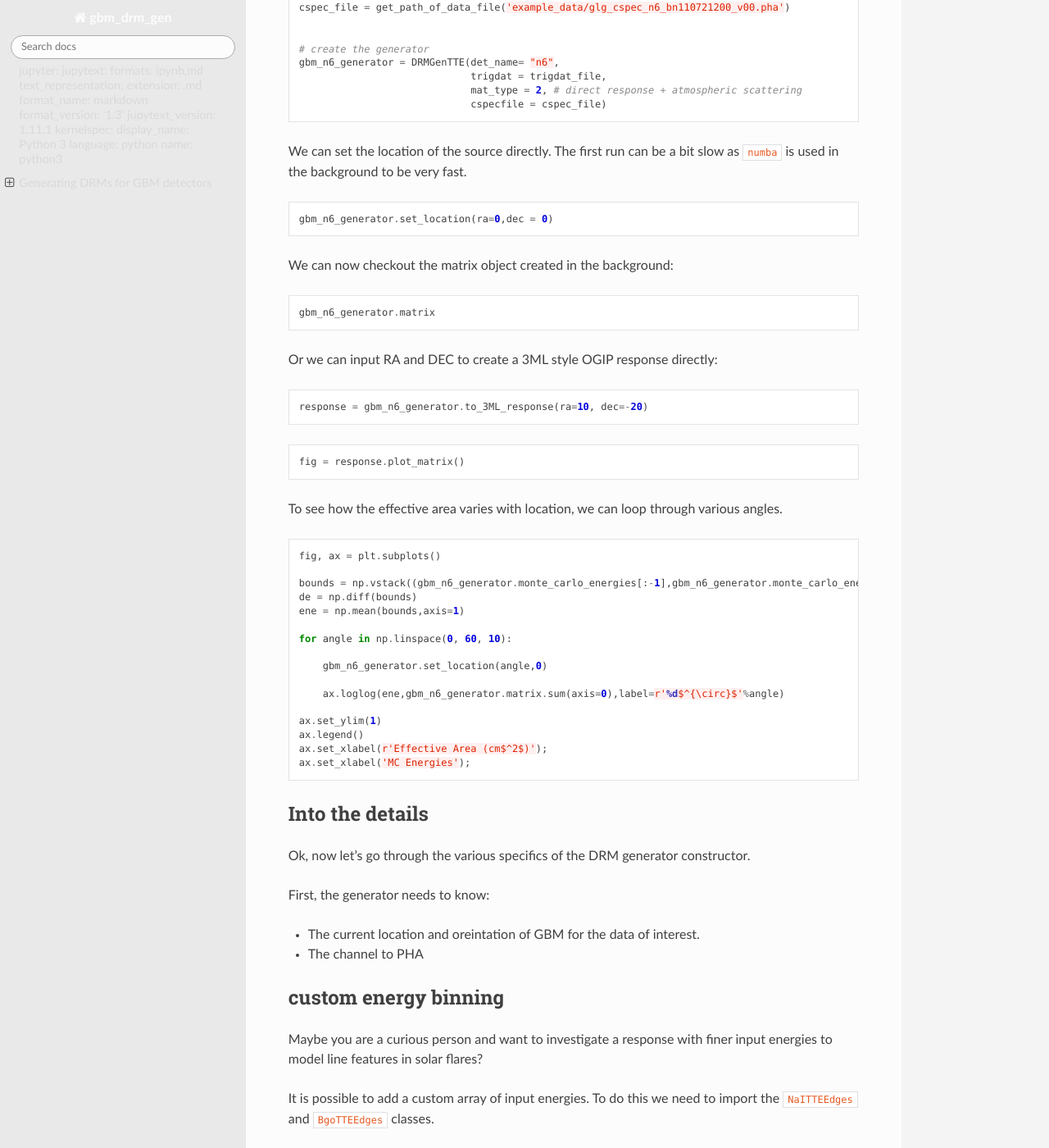
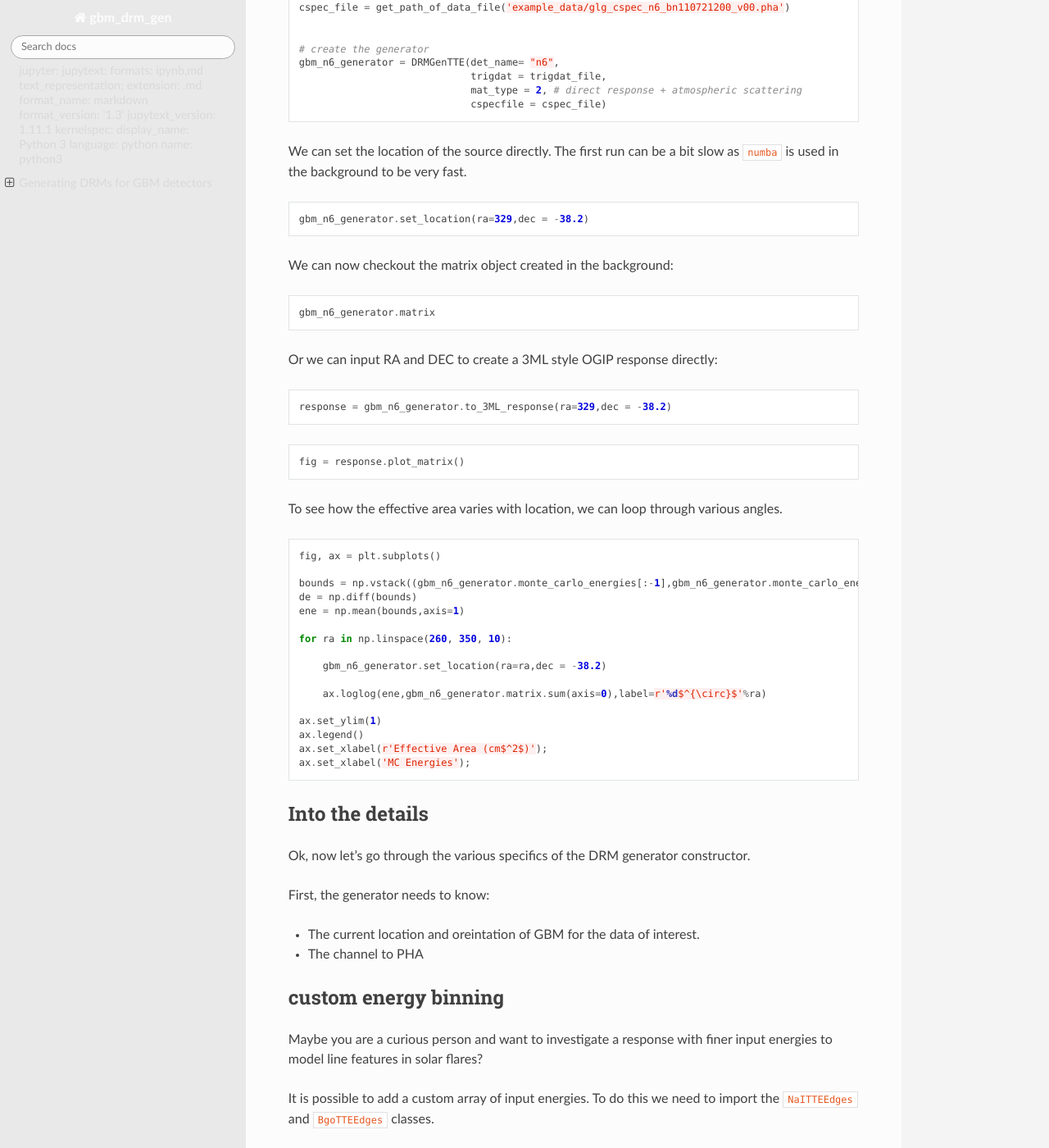
Before and after one commit to grburgess/gbm_drm_gen, a Sphinx documentation site: the page built from docs/md/drm_gen_doc.md, in a window 1280 px wide and 1400 px high, scrolled down 1043 px. Shown: the whole window at 82% size. Built offline with Sphinx 7.4.7 and the Read the Docs theme 2.0.0, drawn with Linux system fonts in a browser that asks for light colours; the version number could not be read and is left out; some of the changed text lies outside the part shown.

Commit message:
update teh RA and DEC

````diff
--- a/docs/md/drm_gen_doc.md
+++ b/docs/md/drm_gen_doc.md
@@ -62,7 +62,7 @@ gbm_n6_generator = DRMGenTTE(det_name= "n6",
 We can set the location of the source directly. The first run can be a bit slow as ```numba``` is used in the background to be very fast.
 
 ```python
-gbm_n6_generator.set_location(ra=0,dec = 0)
+gbm_n6_generator.set_location(ra=329,dec = -38.2)
 ```
 
 We can now checkout the matrix object created in the background:
@@ -74,7 +74,7 @@ gbm_n6_generator.matrix
 Or we can input RA and DEC to create a 3ML style OGIP response directly:
 
 ```python
-response = gbm_n6_generator.to_3ML_response(ra=10, dec=-20)
+response = gbm_n6_generator.to_3ML_response(ra=329,dec = -38.2)
 ```
 
 ```python
@@ -90,11 +90,11 @@ bounds = np.vstack((gbm_n6_generator.monte_carlo_energies[:-1],gbm_n6_generator.
 de = np.diff(bounds)
 ene = np.mean(bounds,axis=1)
 
-for angle in np.linspace(0, 60, 10):
+for ra in np.linspace(260, 350, 10):
 
-    gbm_n6_generator.set_location(angle,0)
+    gbm_n6_generator.set_location(ra=ra,dec = -38.2)
 
-    ax.loglog(ene,gbm_n6_generator.matrix.sum(axis=0),label=r'%d$^{\circ}$'%angle)
+    ax.loglog(ene,gbm_n6_generator.matrix.sum(axis=0),label=r'%d$^{\circ}$'%ra)
 
 ax.set_ylim(1)
 ax.legend()
@@ -154,7 +154,7 @@ gbm_n6_generator = DRMGenTTE(det_name= "n6",
                             )
 
 
-response = gbm_n6_generator.to_3ML_response(ra=10, dec=-20)
+response = gbm_n6_generator.to_3ML_response(ra=329,dec = -38.2)
 
 fig = response.plot_matrix()
 ```
@@ -175,7 +175,7 @@ gbm_n6_generator = DRMGenTTE(det_name= "n6",
                             )
 
 
-response = gbm_n6_generator.to_3ML_response(ra=10, dec=-20)
+response = gbm_n6_generator.to_3ML_response(ra=329,dec = -38.2)
 
 fig = response.plot_matrix()
 ```
@@ -195,7 +195,7 @@ gbm_n6_generator = DRMGenTTE(det_name= "n6",
 
                             )
 
-gbm_n6_generator.set_location(0,0)
+gbm_n6_generator.set_location(ra=329,dec = -38.2)
 
 
 plt.matshow(gbm_n6_generator.matrix.T)
@@ -212,7 +212,7 @@ gbm_n6_generator = DRMGenTTE(det_name= "n6",
 
                             )
 
-gbm_n6_generator.set_location(0,0)
+gbm_n6_generator.set_location(ra=329,dec = -38.2)
 
 
 plt.matshow(gbm_n6_generator.matrix.T)
@@ -231,7 +231,7 @@ gbm_n6_generator = DRMGenTTE(det_name= "n6",
 
                             )
 
-gbm_n6_generator.set_location(0,0)
+gbm_n6_generator.set_location(ra=329,dec = -38.2)
 
 
 plt.matshow(gbm_n6_generator.matrix.T)
@@ -258,7 +258,11 @@ gbm_n6_generator = DRMGenTTE(det_name= "n6",
                             )
 
 
-response = gbm_n6_generator.to_3ML_response(ra=10, dec=-20)
+response = gbm_n6_generator.to_3ML_response(ra=329,dec = -38.2)
 
 fig = response.plot_matrix()
 ```
+
+```python
+
+```
````
